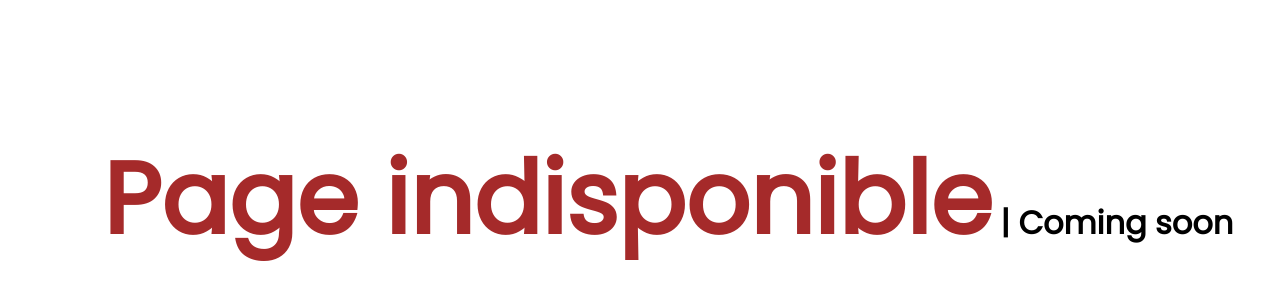
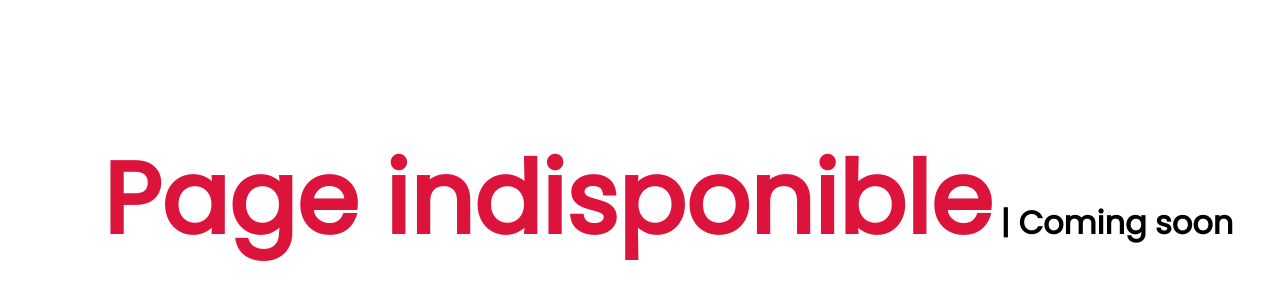
Before and after one commit to Rise-esti/rise-esti.github.io, a plain HTML site: page index.html in a window 1280 px wide. Shown: the part 66-366 px from the top of the page. Drawn offline with Linux system fonts and the light colour scheme.

Commit message:
Update index.html

```diff
--- a/index.html
+++ b/index.html
@@ -7,7 +7,7 @@
         }
         .hfirst{
                 font-size: 100px;
-                color:brown;
+                color:crimson;
         }
         h1{
                 margin-top:15%;
```
